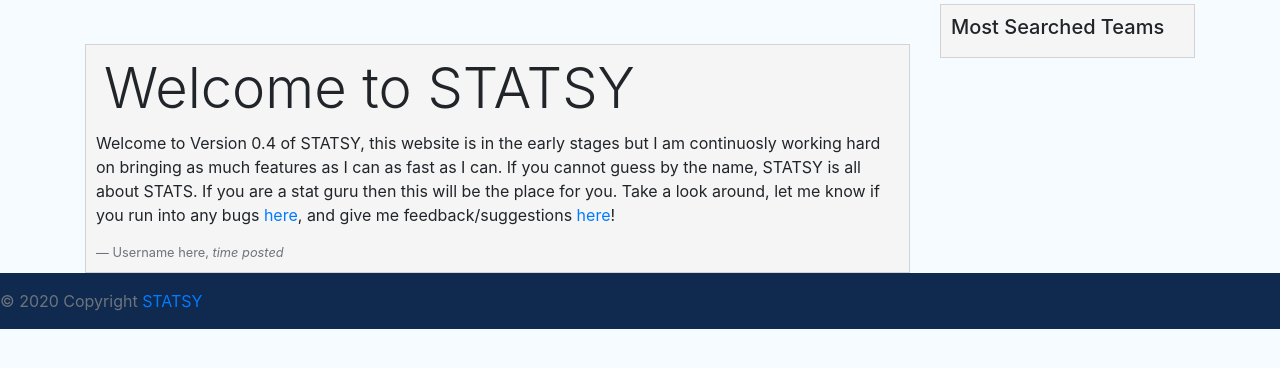
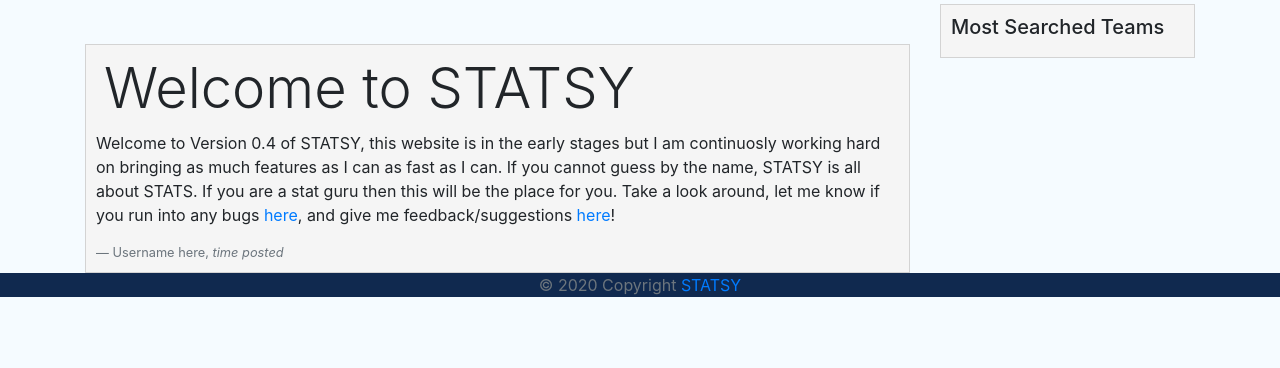
Before and after one commit to RippyTheGator/statsy, a Django app: page / in a window 1280 px wide. Shown: the part 337-705 px from the top of the page. Run offline with Django 3.2, Linux system fonts and the light colour scheme; data that the repository does not hold is empty; some libraries are stand-ins or nearby versions.

Commit message:
final fix for footer

```diff
--- a/stats/templates/stats/index.html
+++ b/stats/templates/stats/index.html
@@ -92,10 +92,10 @@
         </div>
         </div>
     </content>
-    <footer style="background-color: #10294f">
-            <div class="py-3 text-muted">© 2020 Copyright
+    <footer class="text-center" style="background-color: #10294f">
+            <span class="py-3 mt-2 text-muted">© 2020 Copyright
                 <a href="https://rippythegator.pythonanywhere.com">STATSY</a>
-            </div>
+            </span>
     </footer>
     <!-- /#page-content-wrapper -->
   <!-- Bootstrap core JavaScript -->
```
